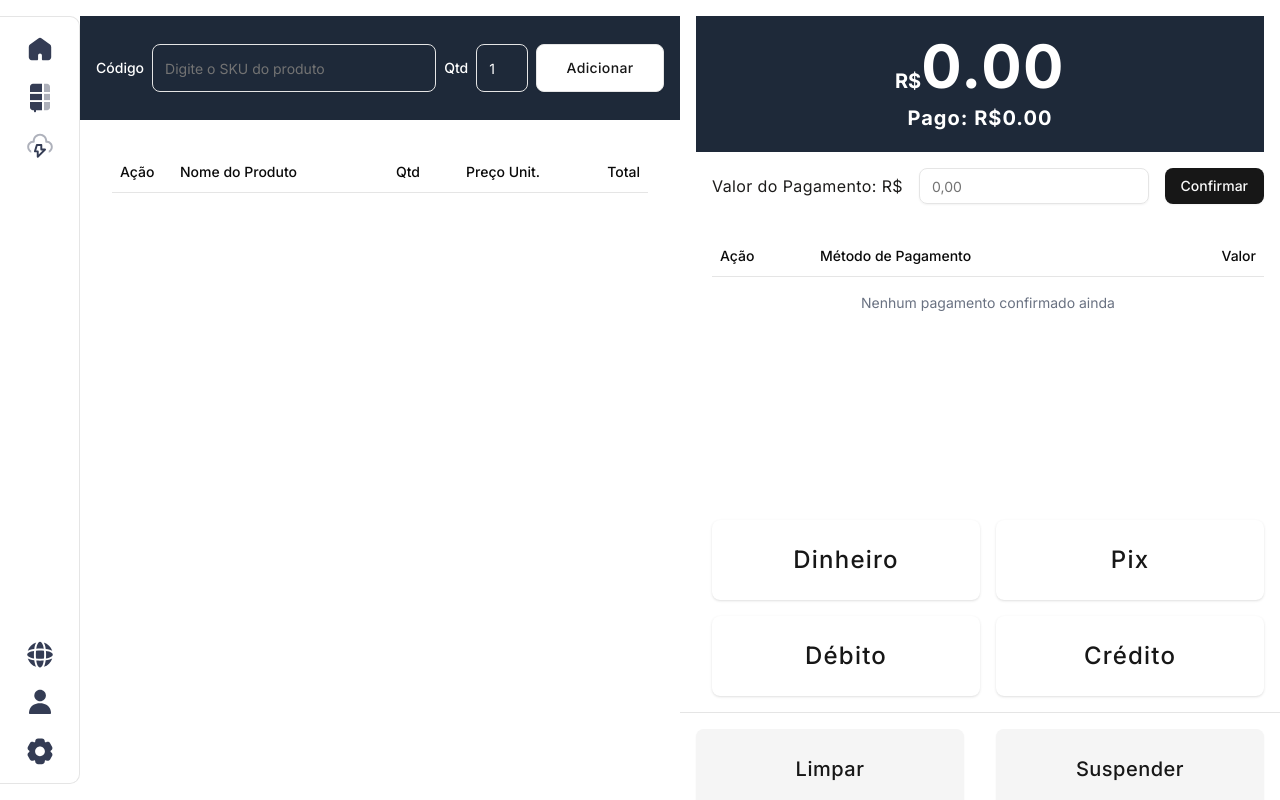
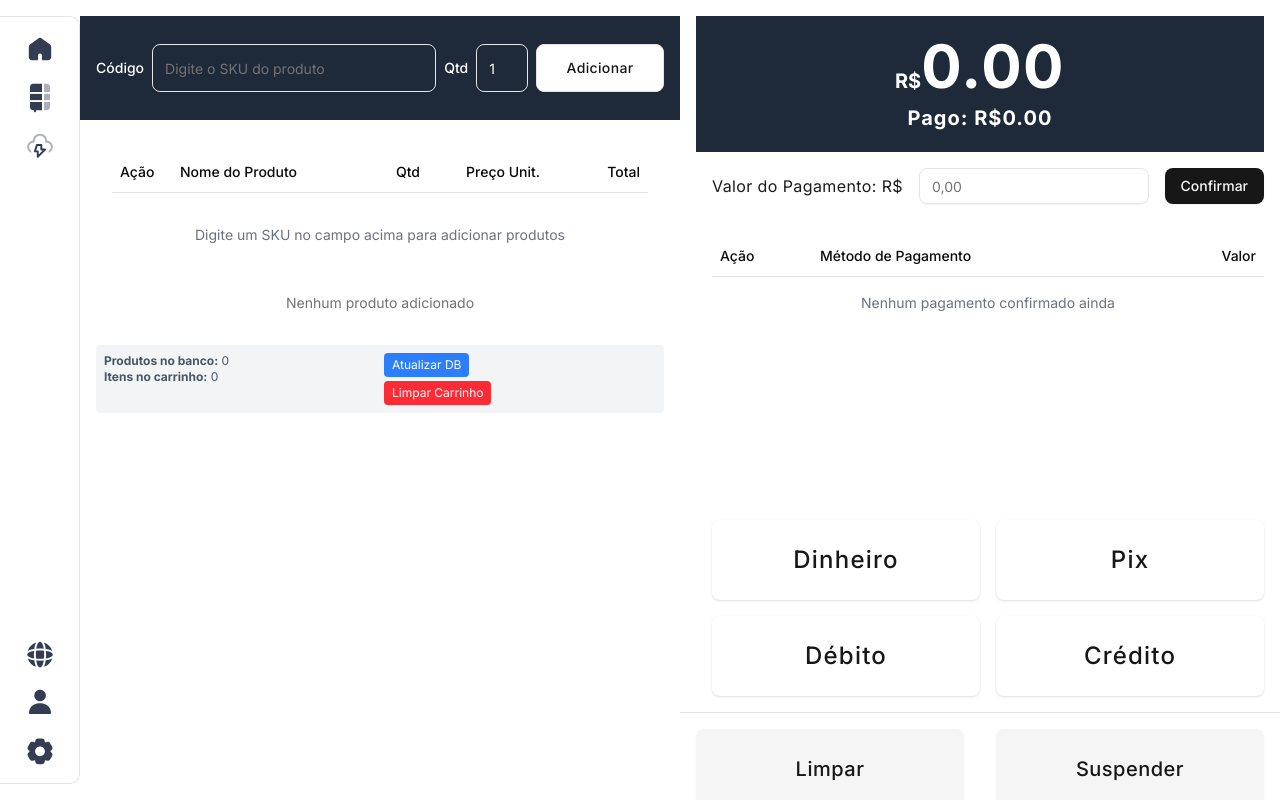
Before and after one commit to Hidemp4/pdv-ice-valle, a React (Vite) app: page / in a window 1280 px wide. Built offline with nearby package versions, Linux system fonts and the light colour scheme.

Commit message:
Atualização de Estrutura sem alihamento Rust & Ts v1

```diff
--- a/src/components/HeaderSales.tsx
+++ b/src/components/HeaderSales.tsx
@@ -1,5 +1,4 @@
 import CardValueSales from "./ui/cardValueSales";
-
 
 // Tipos
 type mockSale = {
@@ -11,7 +10,7 @@ type mockSale = {
 };
 
 interface HeaderSalesProps {
-  salesData: mockSale[]; // Corrigido: era mockSalesData
+  salesData: mockSale[];
 }
 
 // Componente HeaderSales
--- a/src/components/TableProducts.tsx
+++ b/src/components/TableProducts.tsx
@@ -1,3 +1,4 @@
+
 import React from "react";
 import {
   Table,
@@ -10,24 +11,31 @@ import {
 } from "@/components/ui/table";
 import { Button } from "@/components/ui/button";
 import { Trash2 } from "lucide-react";
-// import { CardItem } from "@/layouts/MainLayout";
 
-type CardItem = {
+interface CardItem {
+  id: number;
   name_prod: string;
+  unit_price: number;
+  sku: string;
   quantity: number;
-  unit_price: number;
-  subtotal: number
+  subtotal: number;
 }
 
 interface TableProductsProps {
   products: CardItem[];
+  onRemoveProduct?: (index: number) => void;
 }
 
-const TableProducts: React.FC<TableProductsProps> = ({ products }) => {
+const TableProducts: React.FC<TableProductsProps> = ({ products, onRemoveProduct }) => {
   return (
     <div className="p-4">
       <Table>
-        <TableCaption></TableCaption>
+        <TableCaption>
+          {products.length === 0
+            ? "Nenhum produto adicionado"
+            : `${products.length} produto${products.length > 1 ? 's' : ''} no carrinho`
+          }
+        </TableCaption>
         <TableHeader>
           <TableRow>
             <TableHead className="w-[60px]">Ação</TableHead>
@@ -38,14 +46,22 @@ const TableProducts: React.FC<TableProductsProps> = ({ products }) => {
           </TableRow>
         </TableHeader>
         <TableBody>
-          {products.map((p) => (
+          {products.length === 0 ? (
             <TableRow>
+              <TableCell colSpan={5} className="text-center text-gray-500 py-8">
+                Digite um SKU no campo acima para adicionar produtos
+              </TableCell>
+            </TableRow>
+          ) : (
+            products.map((p, index) => (
+              <TableRow key={`${p.sku}-${index}`}>
                 <TableCell>
                   <Button
                     variant="ghost"
                     size="sm"
                     className="h-8 w-8 p-0 hover:bg-red-100"
                     title="Remover produto"
+                    onClick={() => onRemoveProduct?.(index)}
                   >
                     <Trash2 className="h-4 w-4 text-red-500" />
                   </Button>
@@ -53,15 +69,21 @@ const TableProducts: React.FC<TableProductsProps> = ({ products }) => {
                 <TableCell>
                   <div>
                     <div className="font-medium">{p.name_prod}</div>
+                    <div className="text-sm text-gray-500">SKU: {p.sku}</div>
                   </div>
                 </TableCell>
                 <TableCell className="text-center">
                   <span className="font-medium">{p.quantity}</span>
                 </TableCell>
-              <TableCell className="text-right">R$ {p.unit_price}</TableCell>
-              <TableCell className="text-right font-medium">R$ {p.subtotal}</TableCell>
+                <TableCell className="text-right">
+                  R$ {p.unit_price.toFixed(2)}
+                </TableCell>
+                <TableCell className="text-right font-medium">
+                  R$ {p.subtotal.toFixed(2)}
+                </TableCell>
               </TableRow>
-          ))}
+            ))
+          )}
         </TableBody>
       </Table>
     </div>
--- a/src/hooks/useDatabase.ts
+++ b/src/hooks/useDatabase.ts
@@ -1,5 +1,5 @@
 import { invoke } from '@tauri-apps/api/core';
-import { Produto, NovoProduto } from '../types/produto';
+import { Produto, NovoProduto } from '../types/product';
 
 export const useDatabase = () => {
   const buscarProdutoPorSku = async (sku: string): Promise<Produto | null> => {
--- a/src/layouts/Home.tsx
+++ b/src/layouts/Home.tsx
@@ -1,8 +1,8 @@
-import React, { useState } from "react";
+import React, { useState, useEffect } from "react";
 import Header from "@/components/Header";
 import PaymentArea from "@/components/PaymentArea";
 import TableProducts from "@/components/TableProducts";
-import { fakeProducts, Product } from "@/data/products";
+import { DataResponse, Product, ProductResponse } from "@/types/product";
 
 export interface CardItem extends Product {
   quantity: number;
@@ -14,35 +14,147 @@ interface HomeProps {
 }
 
 const Home: React.FC<HomeProps> = ({ className }) => {
-  // Adiciona produtos na lista de compras
-  const [cart, setCart] = useState<CardItem[]>([]);
 
-  // Soma o total da compra
-  const total = cart.reduce((acc, item) => acc + item.subtotal, 0);
+  // ESTADOS
+  const [cart, setCart] = useState<CardItem[]>([]); // Produtos adicionados via Header
+  const [availableProducts, setAvailableProducts] = useState<Product[]>([]); // Produtos do banco
+  const [loading, setLoading] = useState(false);
 
+  // FUNÇÃO PARA BUSCAR PRODUTOS DO BANCO
+  const loadProductsFromDatabase = async () => {
+    setLoading(true);
+    try {
+      const result = await (window as any).__TAURI_INTERNALS__.invoke('get_all_products') as DataResponse<ProductResponse[]>;
+
+      if (result.success && result.data) {
+        const convertedProducts: Product[] = result.data.map(dbProduct => ({
+          id: dbProduct.id,
+          name_prod: dbProduct.name,
+          unit_price: dbProduct.price,
+          sku: dbProduct.sku
+        }));
+
+        setAvailableProducts(convertedProducts);
+        console.log(`${convertedProducts.length} produtos carregados do banco`);
+      } else {
+        console.error('Erro ao carregar produtos:', result.error);
+        alert('Erro ao carregar produtos do banco de dados');
+      }
+    } catch (error) {
+      console.error('Erro ao buscar produtos:', error);
+      alert('Erro de conexão com o banco de dados');
+    } finally {
+      setLoading(false);
+    }
+  };
+
+  // FUNÇÃO PARA ADICIONAR PRODUTO AO CARRINHO
   const handleAddProduct = (sku: string, qtd: number) => {
-    const found = fakeProducts.find((p) => p.sku === sku);
+    const found = availableProducts.find((p) => p.sku === sku);
+    if (found) {
+      // Verificar se já existe no carrinho
+      const existingItemIndex = cart.findIndex(item => item.sku === sku);
 
-    if (found) {
+      if (existingItemIndex > -1) {
+        // Se já existe, somar a quantidade
+        const updatedCart = [...cart];
+        updatedCart[existingItemIndex].quantity += qtd;
+        updatedCart[existingItemIndex].subtotal = updatedCart[existingItemIndex].unit_price * updatedCart[existingItemIndex].quantity;
+        setCart(updatedCart);
+      } else {
+        // Se não existe, adicionar novo item
         const newItem: CardItem = {
           ...found,
           quantity: qtd,
           subtotal: found.unit_price * qtd,
         };
+        setCart((prev) => [...prev, newItem]);
+      }
 
-      setCart((prev) => [...prev, newItem]);
+      console.log(`Produto adicionado: ${found.name_prod} (${qtd}x)`);
     } else {
-      alert("Produto não encontrado");
+      alert(`Produto com SKU "${sku}" não encontrado no banco de dados`);
+      console.log('SKUs disponíveis:', availableProducts.map(p => p.sku).join(', '));
     }
   };
+
+  // FUNÇÃO PARA REMOVER PRODUTO DO CARRINHO
+  const handleRemoveProduct = (index: number) => {
+    const removedItem = cart[index];
+    setCart(prev => prev.filter((_, i) => i !== index));
+    console.log(`Produto removido: ${removedItem.name_prod}`);
+  };
+
+  // SOMA TOTAL DA COMPRA (mesma lógica)
+  const total = cart.reduce((acc, item) => acc + item.subtotal, 0);
+
+  // CARREGAR PRODUTOS AO INICIAR
+  useEffect(() => {
+    loadProductsFromDatabase();
+  }, []);
 
   return (
     <div className={`layout-container flex overflow-hidden max-h-screen max-w-screen ${className ?? ""}`}>
       <div className="grid grid-cols-2 flex-1 overflow-hidden">
         <div>
           <Header onAddProduct={handleAddProduct} />
+
           <main className="main-content p-4 overflow-hidden">
-            <TableProducts products={cart} />
+            {/* Mostrar estado de carregamento apenas se não há produtos */}
+            {loading && availableProducts.length === 0 && (
+              <div className="text-center py-4 text-gray-600">
+                <p>Carregando produtos do banco de dados...</p>
+              </div>
+            )}
+
+            {/* TableProducts mostra apenas os itens adicionados via Header */}
+            <TableProducts
+              products={cart}
+              onRemoveProduct={handleRemoveProduct} // Função para remover do carrinho
+            />
+
+            {/* Info de debug (apenas em desenvolvimento) */}
+            {process.env.NODE_ENV === 'development' && (
+              <div className="mt-4 p-2 bg-gray-100 rounded text-xs text-gray-600">
+                <div className="grid grid-cols-2 gap-2">
+                  <div>
+                    <strong>Produtos no banco:</strong> {availableProducts.length}
+                    <br />
+                    <strong>Itens no carrinho:</strong> {cart.length}
+                  </div>
+                  <div>
+                    <button
+                      onClick={loadProductsFromDatabase}
+                      disabled={loading}
+                      className="px-2 py-1 bg-blue-500 text-white rounded text-xs hover:bg-blue-600 disabled:bg-gray-400"
+                    >
+                      {loading ? 'Carregando...' : 'Atualizar DB'}
+                    </button>
+                    <br />
+                    <button
+                      onClick={() => setCart([])}
+                      className="mt-1 px-2 py-1 bg-red-500 text-white rounded text-xs hover:bg-red-600"
+                    >
+                      Limpar Carrinho
+                    </button>
+                  </div>
+                </div>
+                {availableProducts.length > 0 && (
+                  <details className="mt-2">
+                    <summary className="cursor-pointer">SKUs disponíveis</summary>
+                    <div className="mt-1 text-xs bg-white p-2 rounded max-h-20 overflow-y-auto">
+                      {availableProducts.map(p => (
+                        <div key={p.id} className="flex justify-between">
+                          <span>{p.sku}</span>
+                          <span>{p.name_prod}</span>
+                          <span>R$ {p.unit_price.toFixed(2)}</span>
+                        </div>
+                      ))}
+                    </div>
+                  </details>
+                )}
+              </div>
+            )}
           </main>
         </div>
         <div className="overflow-hidden">
--- a/src/layouts/Sales.tsx
+++ b/src/layouts/Sales.tsx
@@ -1,4 +1,3 @@
-
 import HeaderSales from "@/components/HeaderSales";
 import TableSales from "@/components/TableSales";
 
@@ -12,7 +11,6 @@ type mockSale = {
 };
 
 const Sales: React.FC = () => {
-  // Aqui você importaria ou passaria os dados reais das vendas
   // Por enquanto, usando dados mockados como exemplo
   const mockSalesData: mockSale[] = [
     {
--- /dev/null
+++ b/src/types/product.ts
@@ -0,0 +1,27 @@
+export interface ProductResponse {
+  id: number;
+  name: string;
+  description?: string;
+  price: number;
+  sku: string;
+  created_at?: string;
+  updated_at?: string;
+  category?: {
+    id: number;
+    name: string;
+    description?: string;
+  };
+}
+
+export interface DataResponse<T> {
+  success: boolean;
+  data?: T;
+  error?: string;
+}
+
+export interface Product {
+  id: number;
+  name_prod: string;
+  unit_price: number;
+  sku: string;
+}
```
Also changed, not shown: src/types/produto.ts (deleted, +0 -12 lines), src/components/Header.tsx (line endings or trailing spaces), 1 other file (tests, documents, lock files or other folders). Lines whose indentation alone changed are shown as unchanged.
